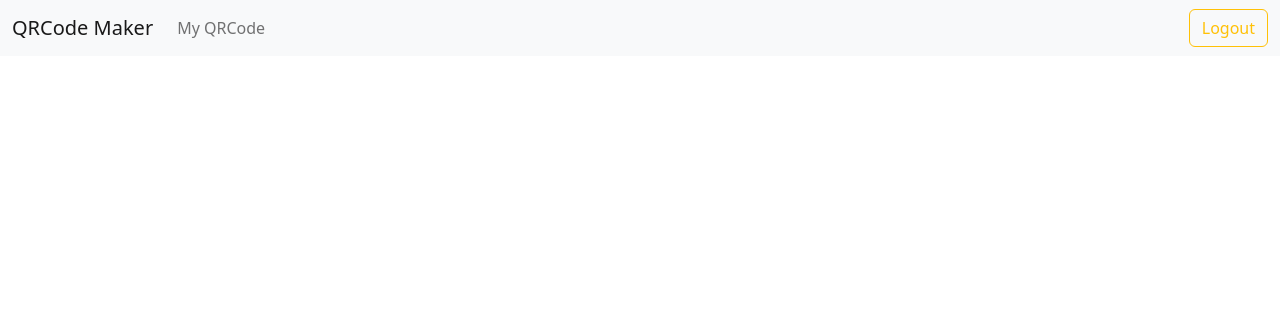
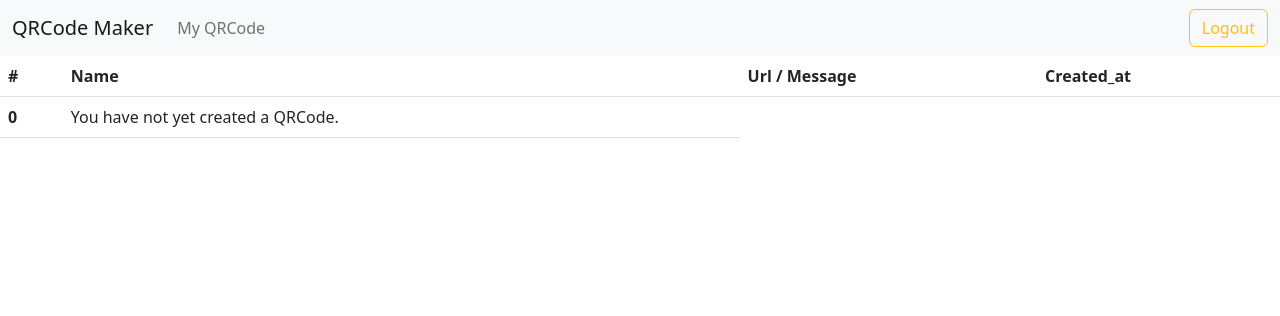
Before and after one commit to Kaito-and-Kanta-collaboration/QRcode_maker, a Django app: a page that uses templates/qrcode/user_qrcode_list.html in a window 1280 px wide. Shown: the top 316 px of the page. Run offline with Django 3.2, Linux system fonts and the light colour scheme; the visitor is signed in with stand-in values (Sample User, id 1); data comes from the database, SQL or seed files in the repository; data that the repository does not hold is empty.

Commit message:
create myqrcode list view

```diff
--- a/templates/qrcode/user_qrcode_list.html
+++ b/templates/qrcode/user_qrcode_list.html
@@ -10,5 +10,29 @@
 {% endblock %}
 
 {% block content %}
-
+<table class="table">
+    <thead>
+        <tr>
+            <th scope="col">#</th>
+            <th scope="col">Name</th>
+            <th scope="col">Url / Message</th>
+            <th scope="col">Created_at</th>
+        </tr>
+        </thead>
+        <tbody>
+        {% for qrcode in qrcode_list %}
+        <tr>
+            <th scope="row">{{ forloop.counter }}</th>
+            <td><a href="" style="text-decoration:none;">{{ qrcode.name }}</a></td>
+            <td>{{ qrcode.url_or_message }}</td>
+            <td>{{ qrcode.created_at }}</td>
+        </tr>
+        {% empty %}
+        <tr>
+            <th scope="row">0</th>
+            <td>You have not yet created a QRCode.</td>
+        </tr>
+        {% endfor %}
+    </tbody>
+</table>
 {% endblock %}
```
